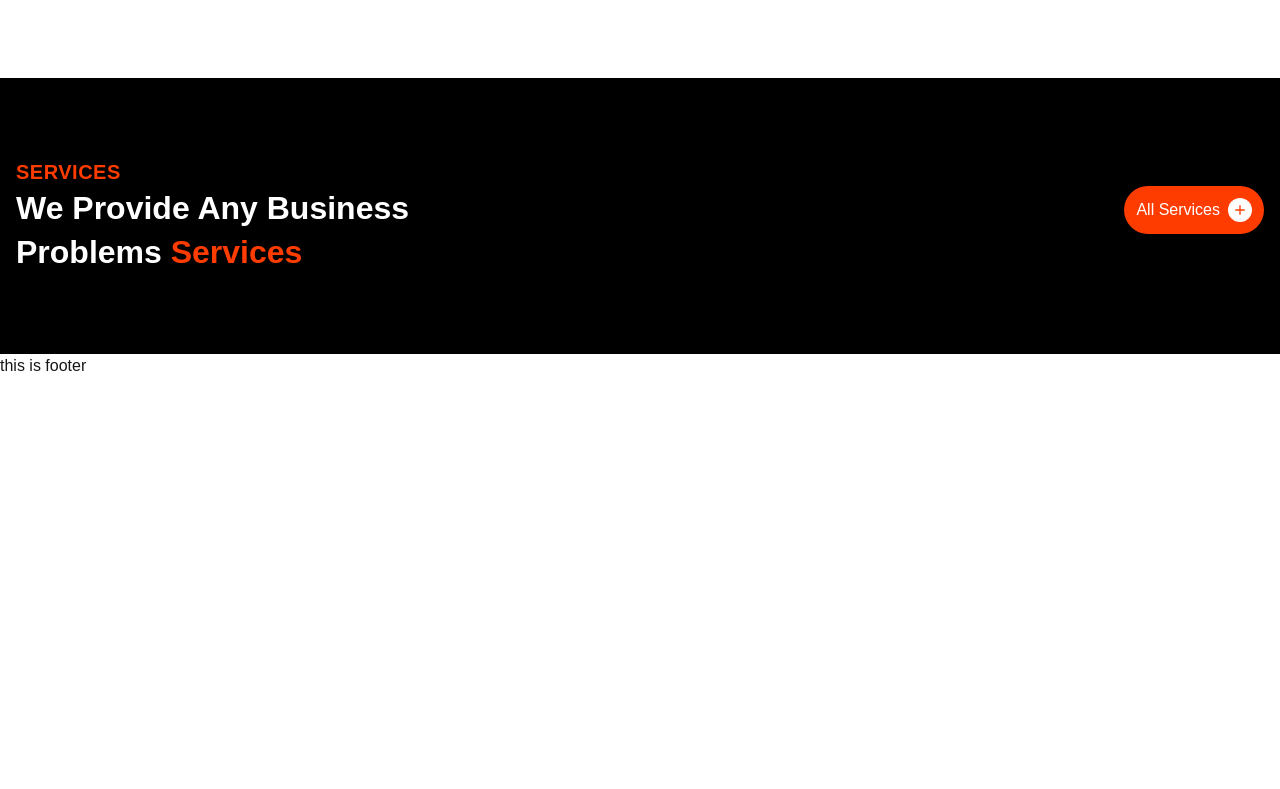
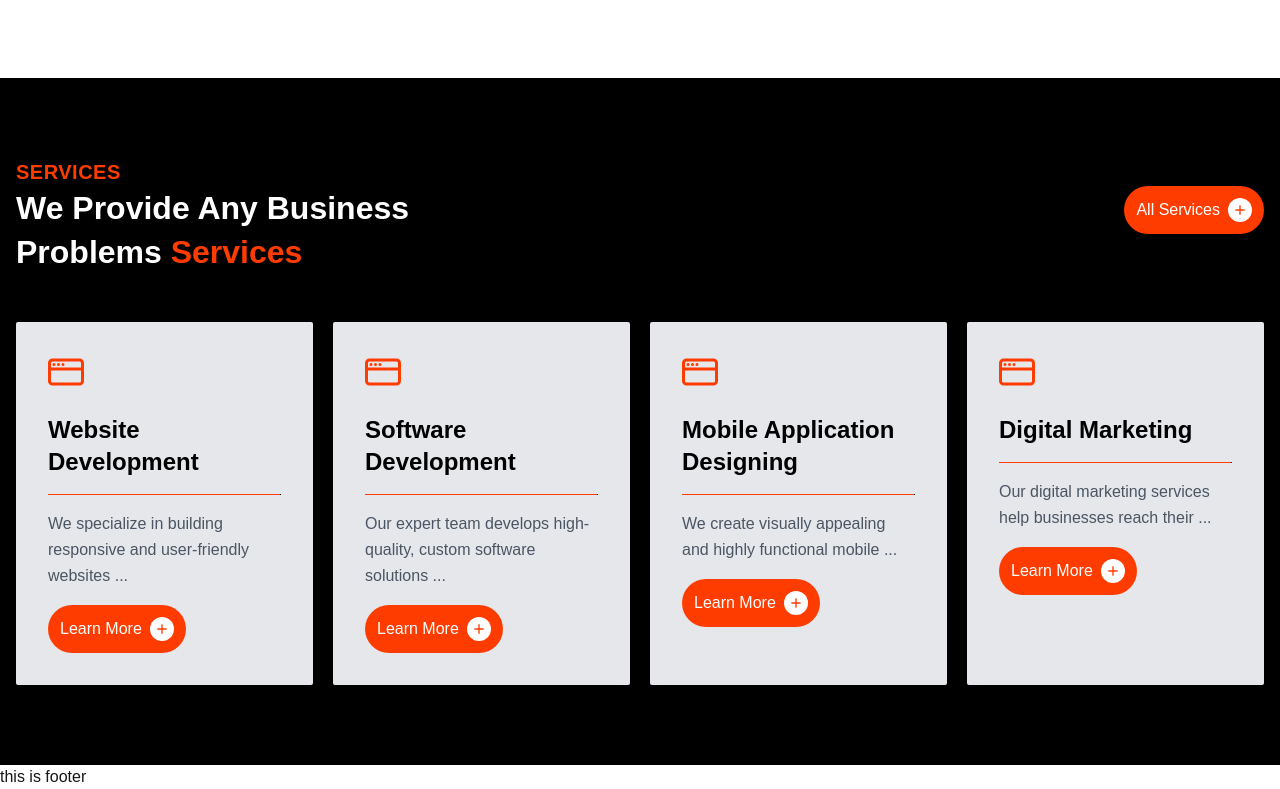
Before and after one commit to safimiazi/software_company_website, a Next.js app: page / in a window 1280 px wide. Shown: the part 1349-2138 px from the top of the page. Before the commit the page ends 1727 px from the top, so only its background shows below. Built offline with nearby package versions, Linux system fonts and the light colour scheme.

Commit message:
added servics with read more

```diff
--- a/src/components/ui/home/AboutUs.tsx
+++ b/src/components/ui/home/AboutUs.tsx
@@ -67,9 +67,9 @@ const AboutUs = () => {
             <div className="flex flex-col md:flex-row items-center justify-start gap-10">
               <button className="flex items-center justify-between bg-brand-color rounded-full p-3 gap-2 text-white">
                 Learn More
-                  <span className="p-1 bg-white rounded-full text-brand-color">
-                              <PlusIcon />
-                            </span>
+                <span className="p-1 bg-white rounded-full text-brand-color">
+                  <PlusIcon />
+                </span>
               </button>
               <div className="flex items-center justify-start gap-4">
                 <Image
--- a/src/components/ui/home/Services.tsx
+++ b/src/components/ui/home/Services.tsx
@@ -33,23 +33,62 @@ const Services = () => {
       },
     ],
   };
+
+  const truncateDescription = (text: string) => {
+    const words = text.split(" ");
+    if (words.length > 8) {
+      return words.slice(0, 8).join(" ") + " ...";
+    }
+    return text;
+  };
+
   return (
     <section className="py-20 bg-black">
       <ContentWidth>
+        {/* Section Header */}
         <p className="text-brand-color text-xl font-bold tracking-wide uppercase">
           {serviceSectionData.heading}
         </p>
-        <div className="flex items-start justify-between">
-          <h2 className="text-title leading-snug text-white max-w-[500px]">
+        <div className="flex items-start justify-between mb-12">
+          <h2 className="text-title text-white max-w-[500px] text-3xl leading-snug">
             We Provide Any Business Problems{" "}
             <span className="text-brand-color">Services</span>
           </h2>
-          <button className="flex items-center justify-between bg-brand-color rounded-full p-3 gap-2 text-white">
+          <button className="flex items-center justify-between bg-brand-color rounded-full p-3 gap-2 text-white transition duration-300 ease-in-out hover:bg-brand-color-dark">
             All Services
             <span className="p-1 bg-white rounded-full text-brand-color">
               <PlusIcon />
             </span>
           </button>
+        </div>
+
+        {/* Service Cards */}
+        <div className="grid md:grid-cols-4 grid-cols-1 gap-5">
+          {serviceSectionData.services.map((service, inx) => (
+            <div key={inx} className="bg-gray-200 rounded-sm p-8 ">
+              <div className="mb-6 text-center">
+                <div className="text-4xl text-brand-color mb-4">
+                  {service.icon}
+                </div>
+              </div>
+              <h4 className="text-2xl font-semibold text-black mb-4 text-start">
+                {service.title}
+              </h4>
+              {/* Animation */}
+              <div style={{width: "100%", height: '1px', background: "black", marginBottom: '16px' }}>
+                <div className="w-8 bg-brand-color h-full animate-line"></div>
+              </div>
+              <p className="text-base text-gray-600 leading-relaxed text-start flex-grow mb-4">
+                {truncateDescription(service.description)}
+              </p>
+              <button className="flex items-center justify-between bg-brand-color rounded-full p-3 gap-2 text-white">
+                Learn More
+                <span className="p-1 bg-white rounded-full text-brand-color">
+                  <PlusIcon />
+                </span>
+              </button>
+            </div>
+          ))}
         </div>
       </ContentWidth>
     </section>
--- a/tailwind.config.ts
+++ b/tailwind.config.ts
@@ -19,6 +19,16 @@ export default {
         subtitle: ["1.5rem", { lineHeight: "2rem", fontWeight: "600" }], // Reduced Subtitle font size
       },
 
+      animation: {
+        line: 'lineAnimation 2s infinite', // Animation duration and infinite loop
+      },
+      keyframes: {
+        lineAnimation: {
+          '0%': { width: '0' },
+          '100%': { width: '100%' },
+        },
+      },
+
     },
   },
   plugins: [],
```
